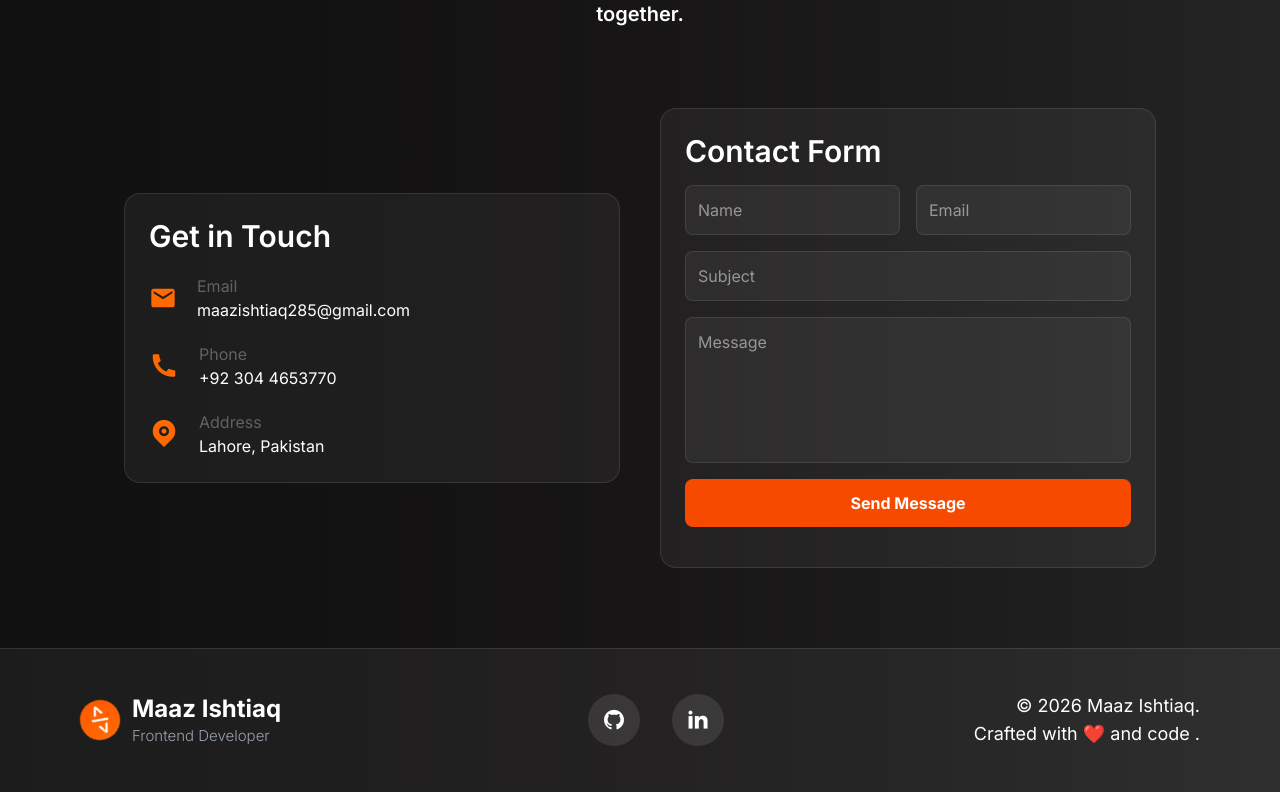
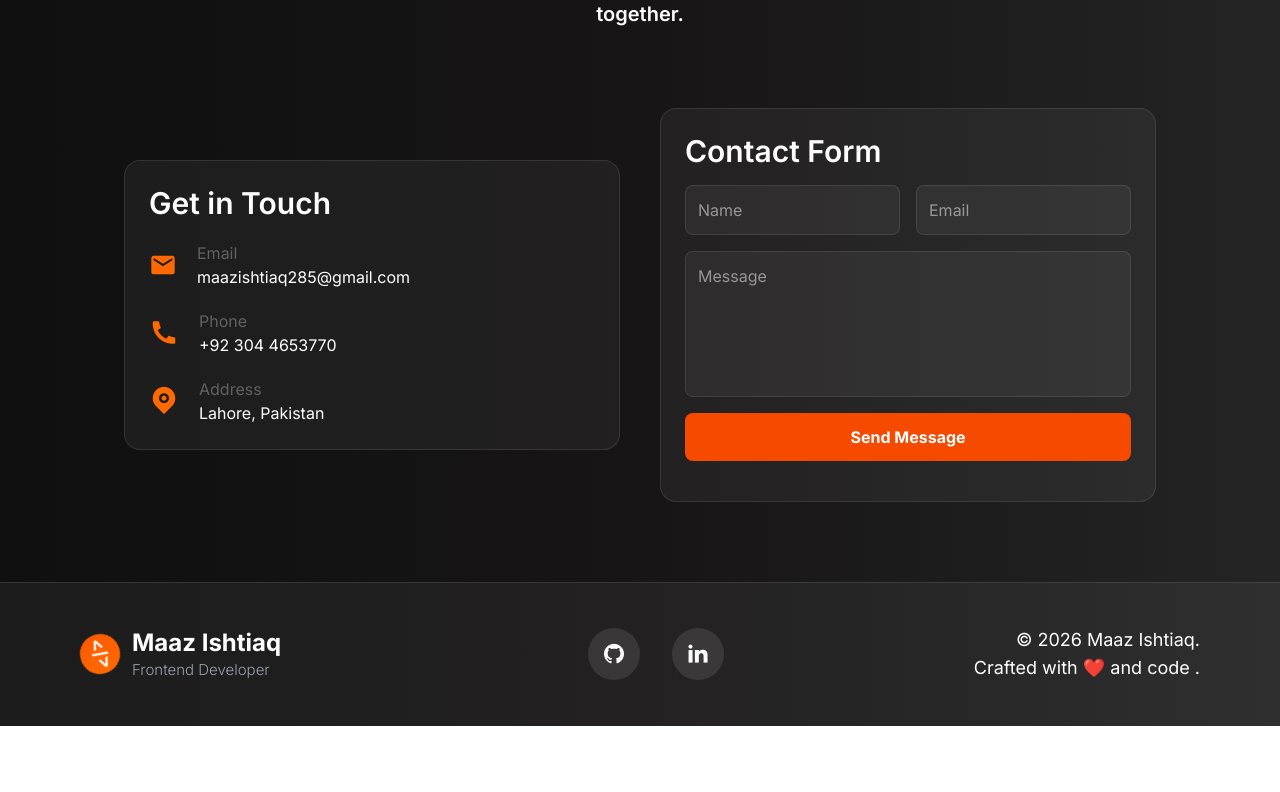
Before and after one commit to maaz-ishtiaq/Portfolio-Web, a React (Vite) app: page / in a window 1280 px wide. Shown: the part 4935-5727 px from the top of the page. After the commit the page ends 5661 px from the top, so only its background shows below. Built offline with nearby package versions, Linux system fonts and the light colour scheme; a web font is replaced by a local one.

Commit message:
Delete some Tags

```diff
--- a/src/components/Contact.jsx
+++ b/src/components/Contact.jsx
@@ -104,7 +104,6 @@ function Contact() {
                             <input type="text" placeholder='Name' name="name" className='w-1/2 p-3 max-md:w-full  rounded-lg bg-white/5 border border-white/10 text-white focus:outline-none focus:border-orange-500' />
                             <input type="email" placeholder='Email' name="email"className='w-1/2 max-md:w-full  p-3 rounded-lg bg-white/5 border border-white/10 text-white focus:outline-none focus:border-orange-500' />
                         </div>
-                        <input type="text" placeholder='Subject' className='w-full p-3 rounded-lg bg-white/5 border border-white/10 text-white focus:outline-none focus:border-orange-500' />
                         <textarea placeholder='Message' name="message" rows="5" className='w-full p-3 rounded-lg bg-white/5 border border-white/10 text-white focus:outline-none focus:border-orange-500 resize-none'></textarea>
                         <button type="submit" className='cursor-pointer w-full p-3 rounded-lg bg-orange-600 hover:bg-orange-700 text-white font-bold transition-all duration-300'>Send Message</button>
                     <p className="text-green-700">{result} </p>
```
